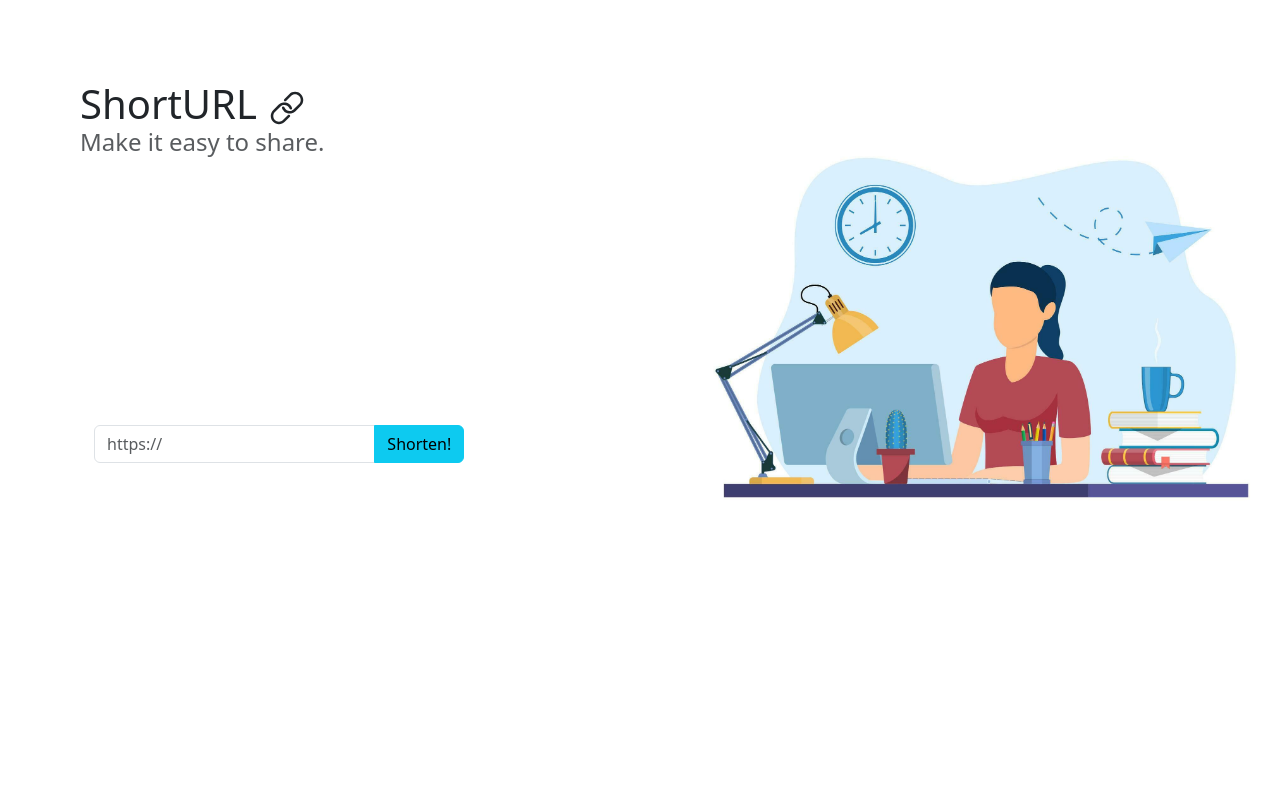
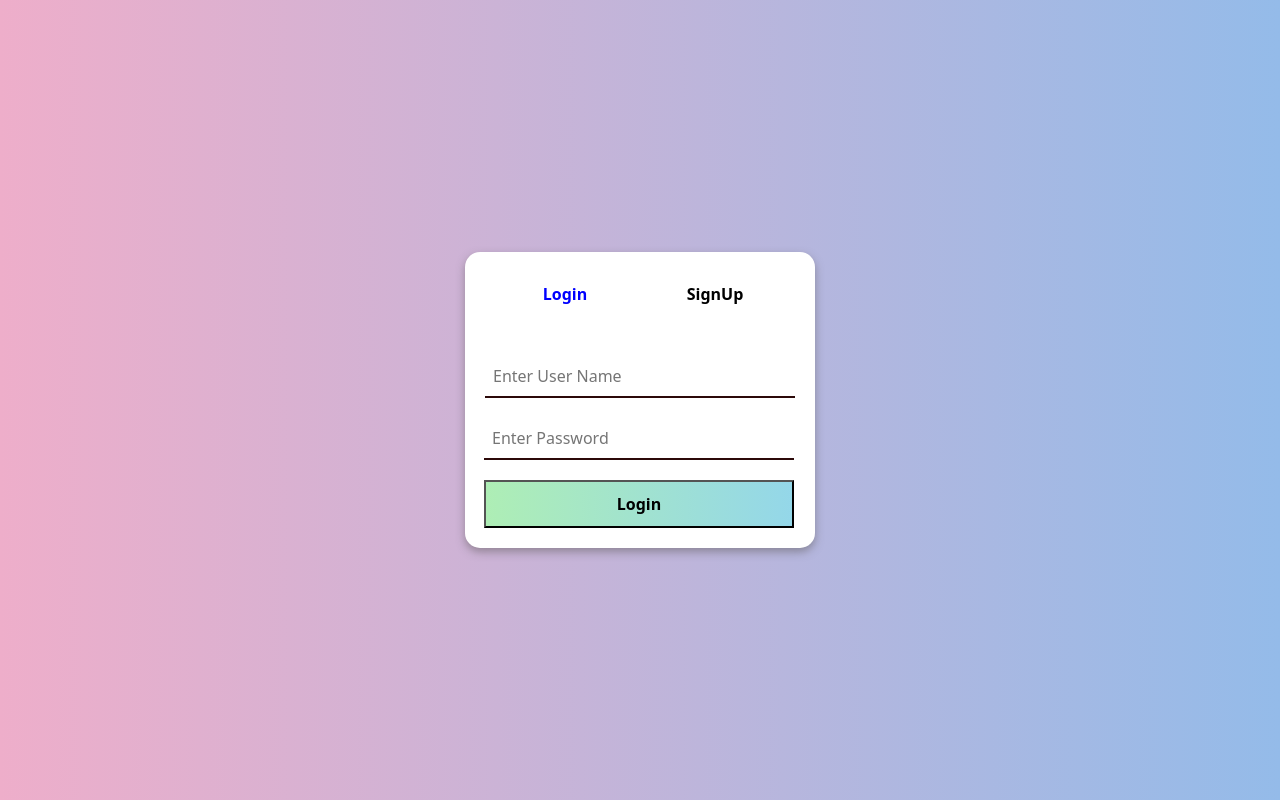
Before and after one commit to sairamyalinga/url-shortener-react-go, a React (Vite) app in the folder frontend/: page / in a window 1280 px wide. Built offline with nearby package versions, Linux system fonts and the light colour scheme.

Commit message:
Adding Signin Component

```diff
--- a/frontend/package.json
+++ b/frontend/package.json
@@ -12,7 +12,8 @@
   "dependencies": {
     "axios": "^1.6.8",
     "react": "^18.2.0",
-    "react-dom": "^18.2.0"
+    "react-dom": "^18.2.0",
+    "react-router-dom": "^6.23.1"
   },
   "devDependencies": {
     "@types/react": "^18.2.66",
--- a/frontend/src/App.css
+++ b/frontend/src/App.css
@@ -21,3 +21,90 @@
   .short-url-container .btn {
     margin-left: 10px;
   }
+
+
+  .bg-container{
+    background: rgb(238,174,202);
+    background: linear-gradient(90deg, rgba(238,174,202,1) 0%, rgba(148,187,233,1) 100%);
+    height:100vh;
+    width:100%;
+    margin:0;
+    padding:0;
+    display: flex;
+    justify-content: center;
+    align-items: center;
+
+  }
+
+  .form-box {
+    width: 350px;
+    height: auto;
+    background-color: white;
+    padding: 20px;
+    border-radius: 15px;
+    box-shadow: 0px 4px 8px rgba(91, 88, 88, 0.5);
+    position: relative;
+}
+
+.toggle-area {
+    width: 280px;
+    margin: auto;
+    position: relative;
+    border-radius: 15px;
+    display: flex;
+    justify-content: space-between;
+}
+
+.toggle-button {
+    width: 130px;
+    background-color: transparent;
+    outline: none;
+    border: none;
+    padding: 10px;
+    font-weight: 600;
+    cursor: pointer;
+    transition: color 0.3s;
+}
+
+.toggle-button.active {
+    color: blue;
+}
+
+.input-group {
+    width: 260px;
+    margin: auto;
+    margin-top: 20px;
+    transition: opacity 0.5s;
+}
+
+.input-group.hidden {
+    display: none;
+}
+
+.input-group .login-input,
+.input-group button {
+    width: 100%;
+    padding: 8px;
+    margin-top: 20px;
+}
+
+.input-group .login-input {
+    border-top: 0;
+    border-left: 0;
+    border-right: 0;
+    border-bottom: 2px solid rgb(44, 9, 9);
+    background-color: white;
+}
+
+.input-group .login-input:focus {
+    outline: none;
+}
+
+.input-group button {
+    outline: none;
+    font-weight: 600;
+    padding: 10px;
+    background: linear-gradient(90deg, rgba(174,238,181,1) 0%, rgba(148,215,233,1) 100%);
+    cursor: pointer;
+
+}
--- a/frontend/src/App.jsx
+++ b/frontend/src/App.jsx
@@ -1,67 +1,23 @@
-import { useState } from 'react'
-import Header from './components/Header'
+
 import './App.css'
-import axios from 'axios'
-
+import Dashboard from './components/Dashboard';
+import { BrowserRouter, Routes, Route } from "react-router-dom"
+import Signin from './components/Signin';
 function App() {
 
-  const [shortURL, setShortURL] = useState('');
-  const [showURL, setShowURL] = useState(false);
-
-  const handleClick = () =>{
-    const requestData = document.getElementById('urlinput').value;
-    console.log(requestData)
-    axios.post('http://localhost:5050/api/shorturl',{url:requestData})
-      .then(response =>{
-        console.log(response.data)
-        setShortURL(response.data.shortURL)
-        setShowURL(true)
-      })
-      .catch(error =>{
-        console.log('Error', error)
-      });
-  };
-
-  const handleCopyToClipboard = () =>{
-    navigator.clipboard.writeText(shortURL)
-    .then(() => {
-      console.log('Text copied to clipboard');
-      alert('ShortURL copied to clipboard!');
-    })
-    .catch(err => {
-      console.error('Failed to copy text: ', err);
-    });
-  };
-
-  const handleClose = () =>{
-    setShowURL(false)
-    setShortURL('')
-  }
 
 
   return (
+    <BrowserRouter>
     <div>
-      <Header />
-      <div className="container" style={{ marginTop: '200px' }}>
-        <div className="row">
-          <div className="col-md-8">
-            <div className="input-group">
-              <input type="url" id = "urlinput" className="form-control rounded-pill-8" placeholder="https://" />
-              <button type="button" className="btn btn-info" onClick={handleClick} >Shorten!</button>
-            </div>
-            <div>
-            {showURL && (
-        <div className="short-url-container">
-          <p>Short URL: {shortURL}</p>
-          <button className="btn btn-secondary" onClick={handleCopyToClipboard}>Copy to Clipboard</button>
-          <button className="btn btn-danger" onClick={handleClose}>Close</button>
-        </div>
-      )}
-          </div>
-          </div>
-        </div>
-      </div>
+      <Routes>
+      <Route path = "/SignUp" element = {<Dashboard/>}></Route>
+      <Route path = "/login" element = {<Dashboard/>}></Route>
+      <Route path = "/" element = {<Signin/> }></Route>
+      </Routes>
+
     </div>
+    </BrowserRouter>
   );
 }
 
--- /dev/null
+++ b/frontend/src/components/Dashboard.jsx
@@ -0,0 +1,66 @@
+import { useState } from 'react'
+import Header from './Header.jsx'
+import axios from 'axios'
+
+function Dashboard(){
+    const [shortURL, setShortURL] = useState('');
+    const [showURL, setShowURL] = useState(false);
+
+    const handleClick = () =>{
+      const requestData = document.getElementById('urlinput').value;
+      console.log(requestData)
+      axios.post('http://localhost:5050/api/shorturl',{url:requestData})
+        .then(response =>{
+          console.log(response.data)
+          setShortURL(response.data.shortURL)
+          setShowURL(true)
+        })
+        .catch(error =>{
+          console.log('Error', error)
+        });
+    };
+
+    const handleCopyToClipboard = () =>{
+      navigator.clipboard.writeText(shortURL)
+      .then(() => {
+        console.log('Text copied to clipboard');
+        alert('ShortURL copied to clipboard!');
+      })
+      .catch(err => {
+        console.error('Failed to copy text: ', err);
+      });
+    };
+
+    const handleClose = () =>{
+      setShowURL(false)
+      setShortURL('')
+    }
+
+    return (
+        <div>
+        <Header/>
+        <div className="container" style={{ marginTop: '200px' }}>
+        <div className="row">
+          <div className="col-md-8">
+            <div className="input-group">
+              <input type="url" id = "urlinput" className="form-control rounded-pill-8" placeholder="https://" />
+              <button type="button" className="btn btn-info" onClick={handleClick} >Shorten!</button>
+            </div>
+            <div>
+            {showURL && (
+        <div className="short-url-container">
+          <p>Short URL: {shortURL}</p>
+          <button className="btn btn-secondary" onClick={handleCopyToClipboard}>Copy to Clipboard</button>
+          <button className="btn btn-danger" onClick={handleClose}>Close</button>
+        </div>
+      )}
+          </div>
+          </div>
+        </div>
+      </div>
+      </div>
+    );
+
+}
+
+export default Dashboard;
--- /dev/null
+++ b/frontend/src/components/Signin.jsx
@@ -0,0 +1,41 @@
+import { useState } from 'react';
+
+
+function Signin() {
+    const [changeForm, setChangeForm] = useState(false);
+
+    return (
+        <div className="bg-container">
+            <div className="form-box">
+                <div className="toggle-area">
+                    <button
+                        className={`toggle-button ${changeForm ? "" : "active"}`}
+                        onClick={() => setChangeForm(false)}
+                    >
+                        Login
+                    </button>
+                    <button
+                        className={`toggle-button ${changeForm ? "active" : ""}`}
+                        onClick={() => setChangeForm(true)}
+                    >
+                        SignUp
+                    </button>
+                </div>
+
+                <form className={`input-group ${changeForm ? "hidden" : ""}`}>
+                    <input type="text" className="login-input" autoComplete="off" placeholder="Enter User Name"/>
+                    <input type="password" className="login-input" placeholder="Enter Password"/>
+                    <button>Login</button>
+                </form>
+
+                <form className={`input-group ${changeForm ? "" : "hidden"}`}>
+                    <input type="text" className="login-input" autoComplete="off" placeholder="Enter User Name"/>
+                    <input type="password" className="login-input" placeholder="Enter Password"/>
+                    <button>Register</button>
+                </form>
+            </div>
+        </div>
+    );
+}
+
+export default Signin;
```
Also changed, not shown: 1 other file (tests, documents, lock files or other folders).
